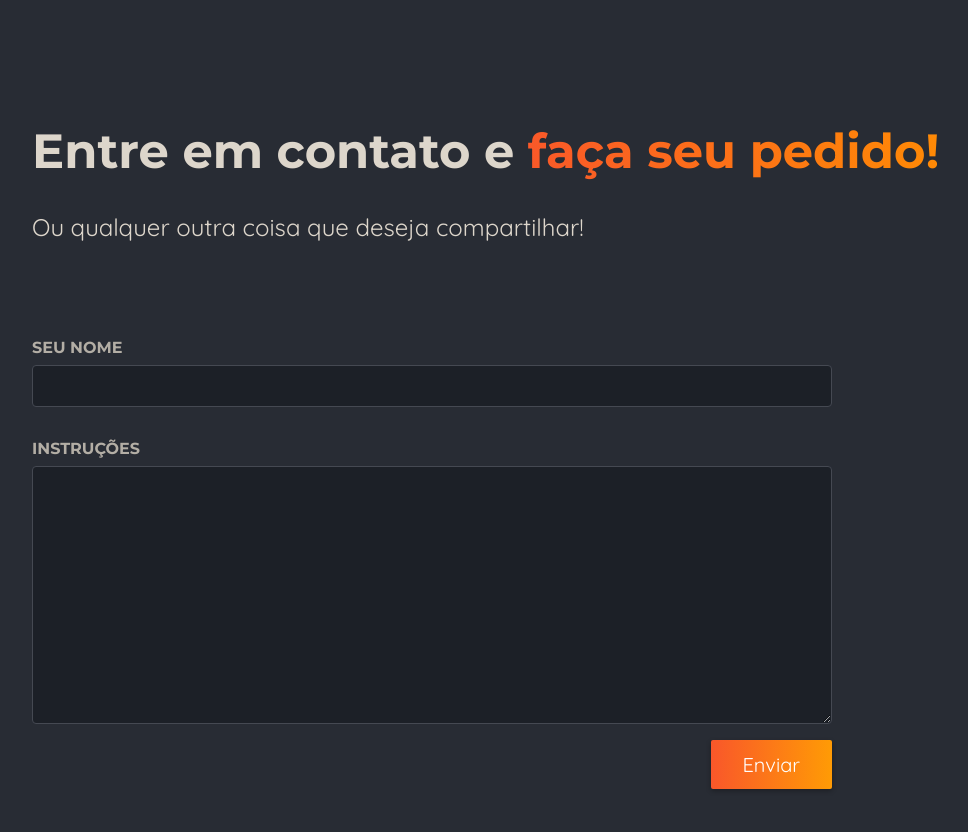
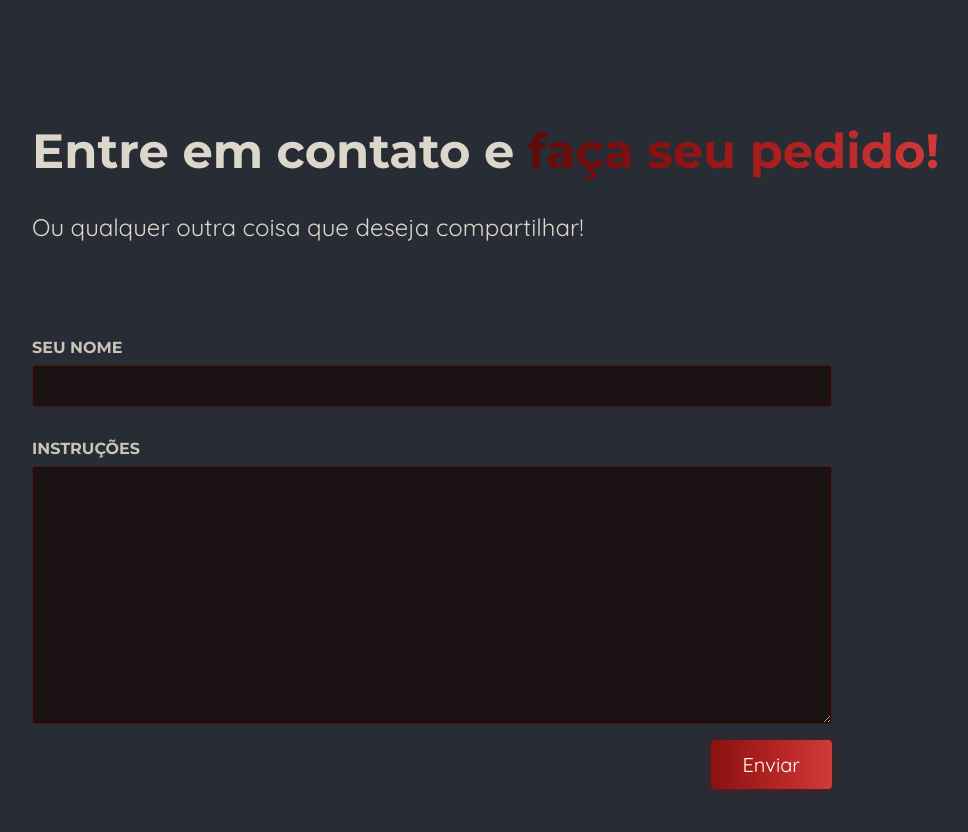
Before and after one commit to 404Gui/food-project, a Next.js app: page /contato in a window 1280 px wide. Shown: the part 230-1062 px from the top of the page, without its empty margins (32-1000 px from the left). Built offline with nearby package versions, Linux system fonts and the light colour scheme.

Commit message:
Implementa encaminhamento para o WhatsApp

```diff
--- a/app/contato/page.jsx
+++ b/app/contato/page.jsx
@@ -1,33 +1,56 @@
+"use client";
 import classes from "./page.module.css";
 
+const WHATSAPP_NUMBER = "5518997223305"; // 18997223305 Sara
+
 export default function ShareMealPage() {
+  function handleSubmit(e) {
+    e.preventDefault();
+    const form = e.currentTarget;
+    const name = form.name.value.trim();
+    const instructions = form.instructions.value.trim();
+
+    if (!name || !instructions) {
+      alert("Por favor, preencha todos os campos.");
+      return;
+    }
+
+    const message = `Olá, sou ${name}!
+Quero fazer um pedido.
+
+Instruções:
+${instructions}`;
+
+    const url = `https://wa.me/${WHATSAPP_NUMBER}?text=${encodeURIComponent(
+      message
+    )}`;
+
+    window.open(url, "_blank", "noopener,noreferrer");
+  }
+
   return (
     <>
       <header className={classes.header}>
         <h1>
-          Entre em contato e<span className={classes.highlight}> faça seu pedido!</span>
+          Entre em contato e <span className={classes.highlight}>faça seu pedido!</span>
         </h1>
         <p>Ou qualquer outra coisa que deseja compartilhar!</p>
       </header>
+
       <main className={classes.main}>
-        <form className={classes.form}>
+        <form className={classes.form} onSubmit={handleSubmit}>
           <div className={classes.row}>
             <p>
               <label htmlFor="name">Seu nome</label>
-              <input type="text" id="name" name="name" required />
+              <input type="text" id="name" name="name" required autoComplete="name" />
             </p>
-
           </div>
 
           <p>
             <label htmlFor="instructions">Instruções</label>
-            <textarea
-              id="instructions"
-              name="instructions"
-              rows="10"
-              required
-            ></textarea>
+            <textarea id="instructions" name="instructions" rows="10" required />
           </p>
+
           <p className={classes.actions}>
             <button type="submit">Enviar</button>
           </p>
--- a/app/contato/page.module.css
+++ b/app/contato/page.module.css
@@ -12,7 +12,7 @@
 }
 
 .highlight {
-  background: linear-gradient(90deg, #f9572a, #ff8a05);
+  background: linear-gradient(90deg, #5e0b0b, #8b1111, #b12222, #d13a3a);
   background-clip: text;
   -webkit-background-clip: text;
   -webkit-text-fill-color: transparent;
@@ -22,7 +22,7 @@
   width: 90%;
   max-width: 75rem;
   margin: 3rem auto;
-  color: white;
+  color: #ddd6cb;
 }
 
 .form {
@@ -35,7 +35,7 @@
   font-size: 1rem;
   font-family: 'Montserrat', sans-serif;
   text-transform: uppercase;
-  color: #b3aea5;
+  color: #c9c3b9;
   font-weight: bold;
 }
 
@@ -45,17 +45,20 @@
   width: 100%;
   padding: 0.5rem 1rem;
   border-radius: 4px;
-  border: 1px solid #454952;
-  background: #1c2027;
+  border: 1px solid rgba(139, 17, 17, 0.5);
+  background: rgba(25, 15, 15, 0.9);
   font-size: 1.25rem;
   font-family: 'Montserrat', sans-serif;
   color: #ddd6cb;
+  transition: all 0.3s ease;
 }
 
 .form input:focus,
 .form textarea:focus {
-  outline-color: #f99f2a;
-  background-color: #1f252d;
+  outline: none;
+  border-color: #d13a3a;
+  background-color: rgba(30, 20, 20, 0.95);
+  box-shadow: 0 0 10px rgba(177, 34, 34, 0.4);
 }
 
 .row {
@@ -74,25 +77,28 @@
 .actions button {
   border: 0;
   padding: 0.75rem 2rem;
-  background: linear-gradient(90deg, #f9572a, #ff9b05);
+  background: linear-gradient(90deg, #8b1111, #b12222, #d13a3a);
   border: none;
   color: #ffffff;
-  border-radius: 2px;
+  border-radius: 4px;
   cursor: pointer;
   font: inherit;
   font-size: 1.25rem;
-  box-shadow: 0 2px 5px rgba(0, 0, 0, 0.3);
+  box-shadow: 0 2px 10px rgba(139, 17, 17, 0.4);
+  transition: all 0.3s ease;
 }
 
 .actions button:hover,
 .actions button:focus {
-  background: linear-gradient(90deg, #fd4715, #f9b241);
+  background: linear-gradient(90deg, #5e0b0b, #8b1111, #b12222);
+  box-shadow: 0 0 20px rgba(177, 34, 34, 0.5);
+  transform: translateY(-2px);
 }
 
 .actions button:disabled,
 .actions button:hover:disabled,
 .actions button:focus:disabled {
-  background: #ccc;
-  color: #979797;
+  background: #777;
+  color: #bbb;
   cursor: not-allowed;
 }
```
